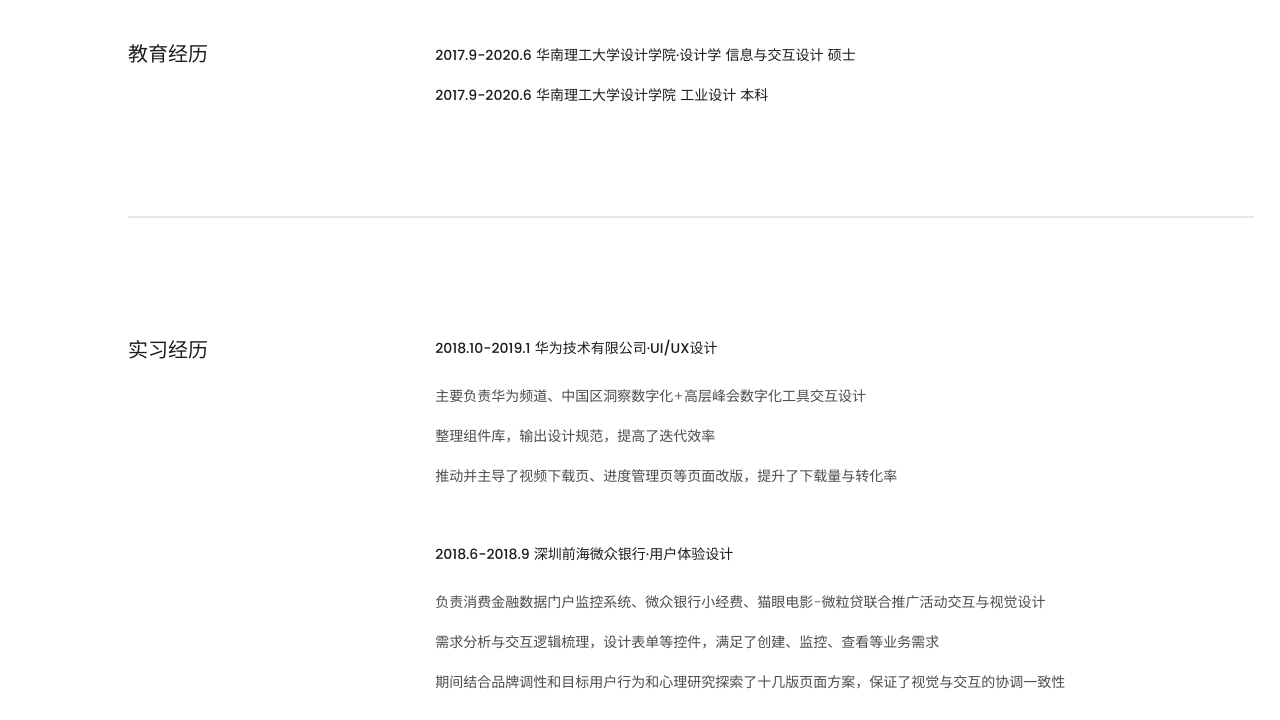
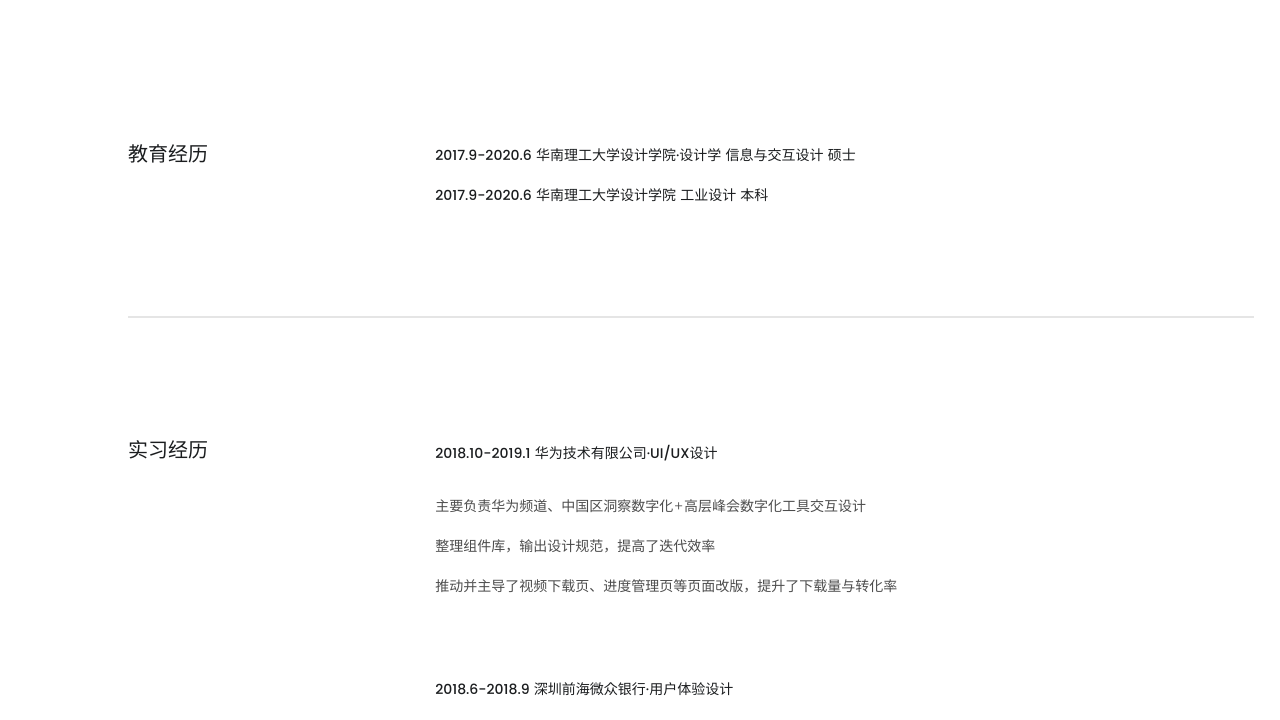
Before and after one commit to Roylence/roylence.github.io, a plain HTML site: page about.html in a window 1280 px wide. Shown: the part 78-798 px from the top of the page. Drawn offline with Linux system fonts and the light colour scheme.

Commit message:
Update about.css

```diff
--- a/css/about.css
+++ b/css/about.css
@@ -189,7 +189,7 @@ body{
 }
 @media screen and (min-width: 768px){
 .education{
-  margin-top: 0;
+  margin-top: 100px;
 }
 .title {
     font-family: Poppins-Medium;
@@ -210,7 +210,7 @@ body{
   line-height: 40px;
 }
 .context{
-  margin-top: -75px;
+  margin-top: -95px;
 }
 .sub-title{
   font-family: Poppins-Medium;
@@ -218,7 +218,7 @@ body{
   font-size: 14px;
   color: #1b1d1f;
   text-align: left;
-  margin: 45px 20px 20px 34vw;
+  margin: 70px 20px 20px 34vw;
   line-height: 26px;
 }
 .text2{
@@ -227,8 +227,7 @@ body{
   font-size: 14px;
   color: rgba(0,0,0,0.7);
   text-align: left;
-  margin-left: 34vw;
-  margin-top: -5px;
+  margin: 15px 10vw 0 34vw;
   line-height: 40px;
 }
 .footer{
```
